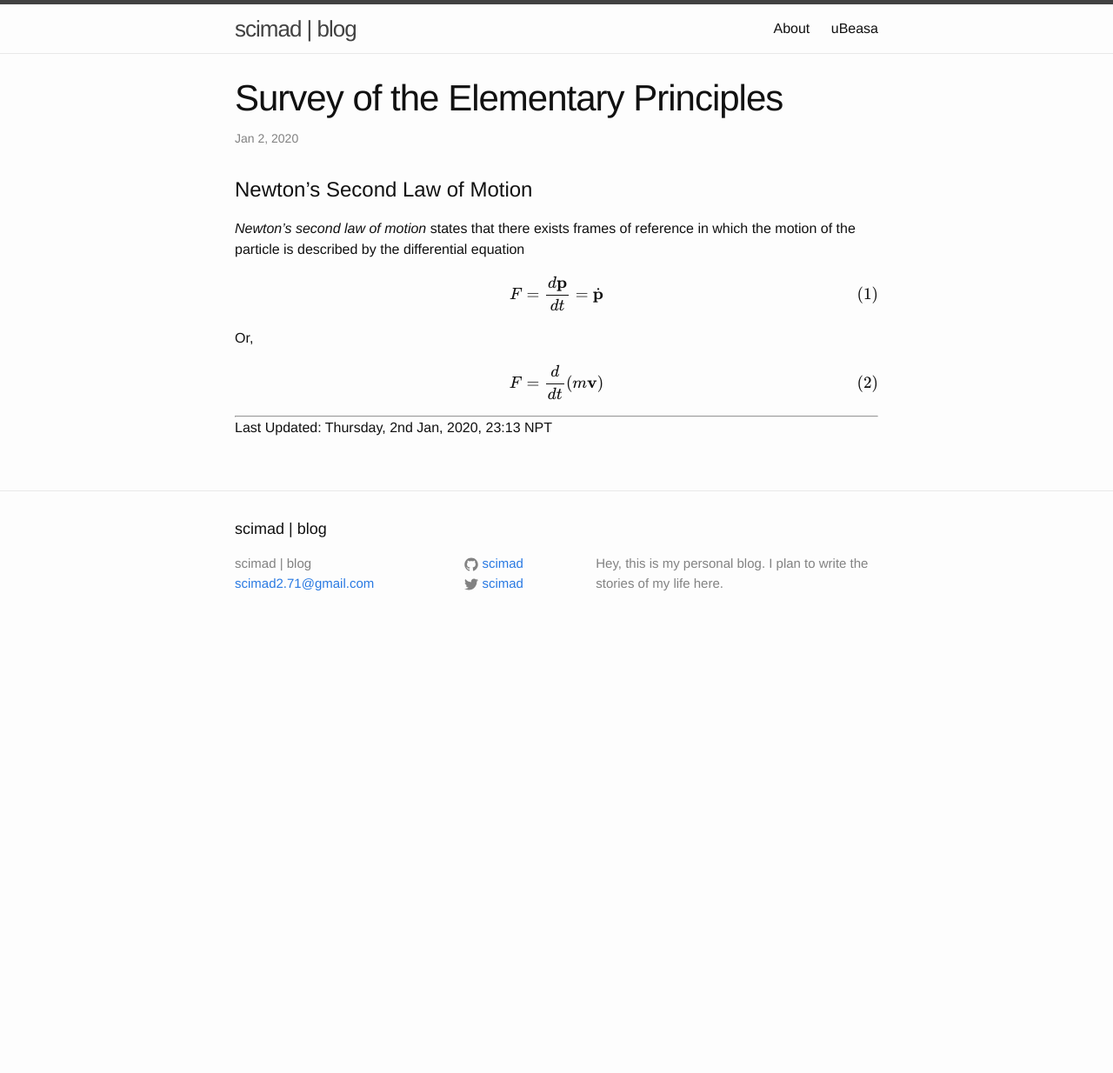
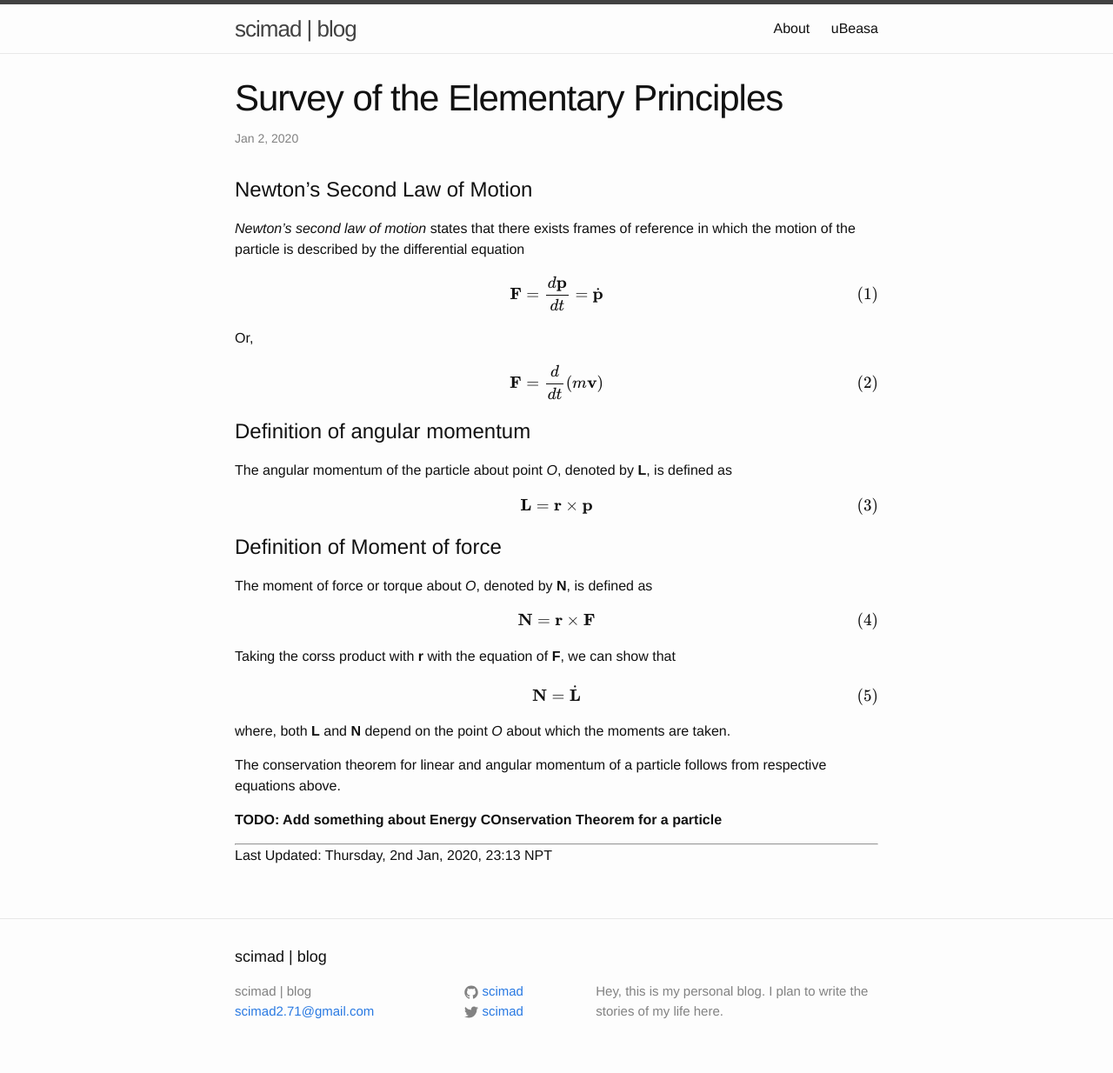
Before and after one commit to scimad/scimad.github.io, a Jekyll site: the page built from _posts/2020-02-02-survey-of-the-elementary-principles.markdown, in a window 1280 px wide. Shown: the whole page at 87% size. Built offline with Jekyll 4.4.1, drawn with Linux system fonts in a browser that asks for light colours; formulas are drawn with MathJax 3; before the commit the page ends 900 px from its top, so only the background shows below that.

Commit message:
Add few things on elementary principles

```diff
--- a/_posts/2020-02-02-survey-of-the-elementary-principles.markdown
+++ b/_posts/2020-02-02-survey-of-the-elementary-principles.markdown
@@ -20,7 +20,7 @@ categories: physics classical
 
 $$
 \begin{equation}
-F = \frac{d\textbf{p}}{dt} = \dot{\textbf{p}}
+\textbf{F} = \frac{d\textbf{p}}{dt} = \dot{\textbf{p}}
 \end{equation}
 $$
 
@@ -28,9 +28,48 @@ Or,
 
 $$
 \begin{equation}
-F = \frac{d}{dt} \left(m\textbf{v}\right)
+\textbf{F} = \frac{d}{dt} \left(m\textbf{v}\right)
 \end{equation}
 $$
 
+# Definition of angular momentum
+
+The angular momentum of the particle about point *O*, denoted by **L**, is defined as
+
+$$
+\begin{equation}
+\textbf{L} = \textbf{r} \times {\textbf{p}}
+\end{equation}
+$$
+
+# Definition of Moment of force
+
+The moment of force or torque about *O*, denoted by **N**, is defined as
+
+$$
+\begin{equation}
+\textbf{N} = \textbf{r} \times {\textbf{F}}
+\end{equation}
+$$
+
+Taking the corss product with **r** with the equation of **F**, we can show that
+
+$$
+\begin{equation}
+\textbf{N} = \dot{\textbf{L}}
+\end{equation}
+$$
+
+where, both **L** and **N** depend on the point *O* about which the moments are taken.
+
+The conservation theorem for linear and angular momentum of a particle follows from respective equations above.
+
+
+**TODO: Add something about Energy COnservation Theorem for a particle**
+
+
+
+
+
 ----------
 Last Updated: Thursday, 2nd Jan, 2020, 23:13 NPT
```
